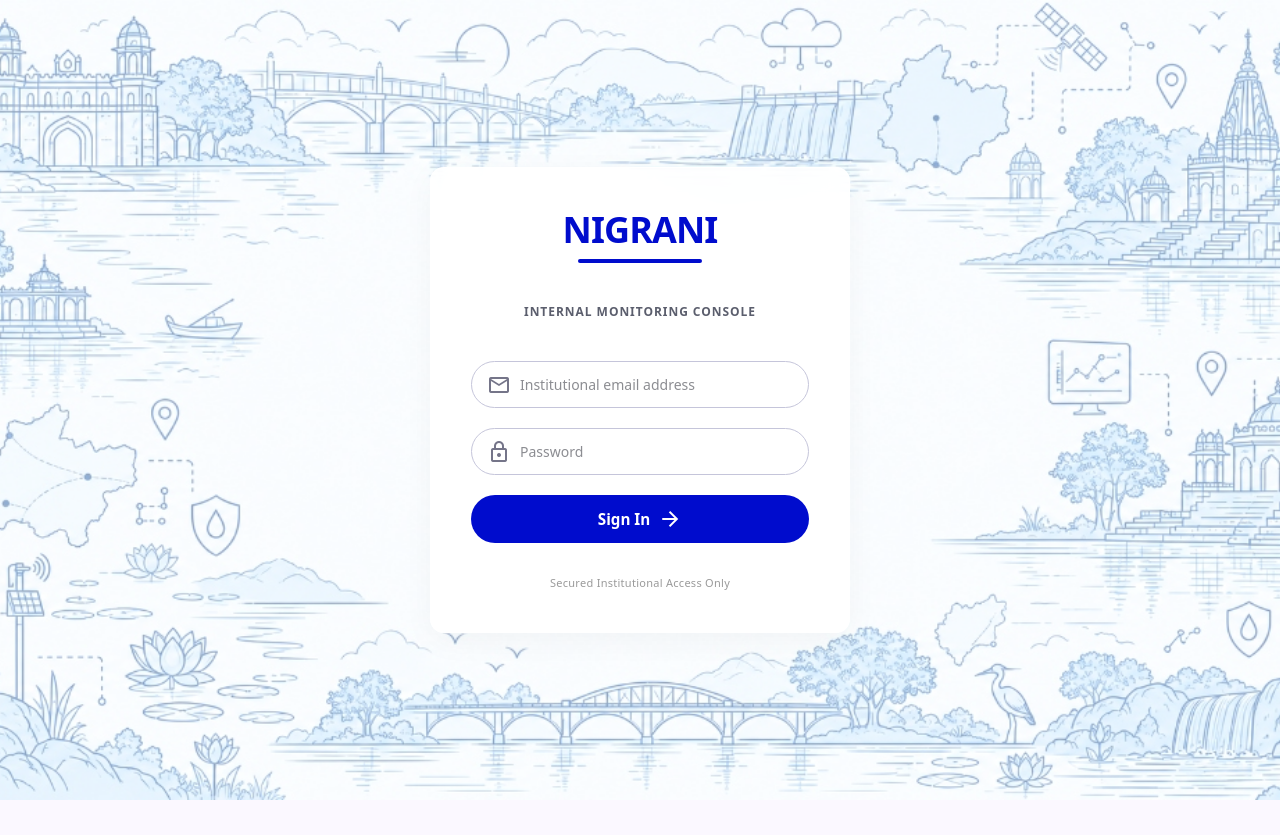
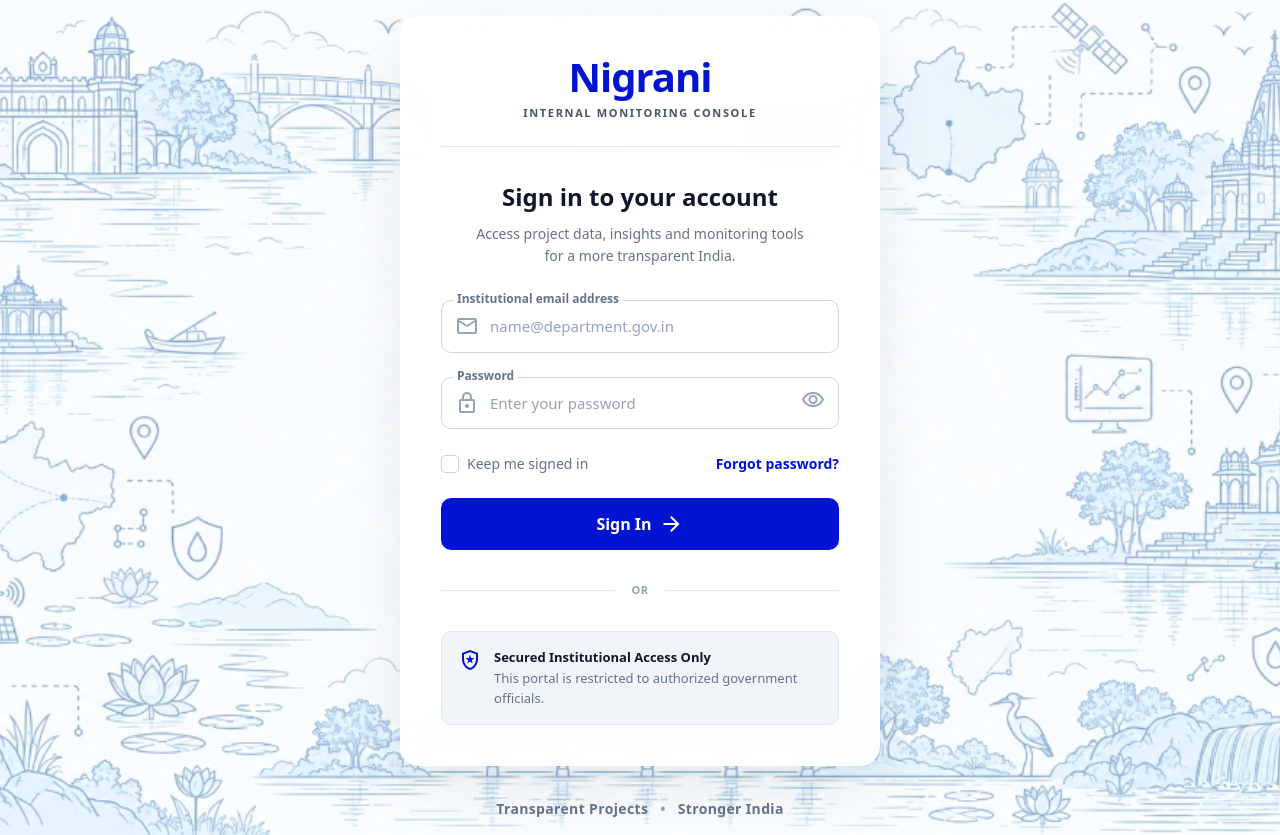
Before and after one commit to CoderArceus/Nigrani, a Next.js app in the folder Nigrani/: page /login in a window 1280 px wide. Before the commit the page ends 800 px from the top, so only its background shows below. Built offline with nearby package versions, Linux system fonts and the light colour scheme.

Commit message:
Frontend: Redesign login box to match the new mockup

```diff
--- a/Nigrani/src/app/login/page.tsx
+++ b/Nigrani/src/app/login/page.tsx
@@ -1,16 +1,14 @@
 "use client";
 
-import { AccentRule } from "@/components/ui";
 import { useRouter } from "next/navigation";
-import { FormEvent } from "react";
+import { FormEvent, useState } from "react";
 
 export default function LoginPage() {
   const router = useRouter();
+  const [showPassword, setShowPassword] = useState(false);
 
   const handleLogin = (e: FormEvent) => {
     e.preventDefault();
-    // Simulate authentication and role-based redirect
-    // Navigating the Officer to the overview dashboard by default
     router.push("/dashboard");
   };
 
@@ -27,46 +25,94 @@ export default function LoginPage() {
       {/* Light overlay to ensure form readability if needed, without blurring the beautiful background */}
       <div className="absolute inset-0 bg-white/40"></div>
 
-      <div className="relative bg-white/90 backdrop-blur-md border-[1.5px] border-white/60 rounded-[14px] p-10 w-full max-w-[420px] flex flex-col items-center shadow-[0_8px_32px_rgba(0,0,0,0.04)]">
+      <div className="relative z-10 w-full max-w-[480px] flex flex-col items-center">
+        <div className="bg-white/95 backdrop-blur-xl border border-white/60 rounded-[20px] p-10 w-full flex flex-col items-center shadow-[0_20px_60px_rgba(0,0,0,0.08)]">
           {/* Wordmark */}
-        <div className="mb-10 text-center flex flex-col items-center">
-          <h1 className="font-display text-[36px] font-bold text-primary tracking-tight leading-[1.2]">
-            NIGRANI
+          <div className="text-center flex flex-col items-center w-full">
+            <h1 className="font-display text-[40px] font-bold text-[#0014D1] tracking-tight leading-none mb-2">
+              Nigrani
             </h1>
-          <div className="h-[4px] bg-primary rounded-full w-[80%] mt-2" />
-        </div>
-        <p className="font-display text-[12px] text-secondary uppercase tracking-[0.08em] font-semibold mb-10">
+            <p className="font-display text-[11px] text-[#475569] uppercase tracking-[0.15em] font-bold mb-6">
               Internal Monitoring Console
             </p>
+            <div className="h-[1px] bg-[#E2E8F0] w-full mb-8" />
+          </div>
+
+          <div className="text-center w-full mb-8">
+            <h2 className="text-[24px] font-bold text-[#0F172A] mb-2">
+              Sign in to your account
+            </h2>
+            <p className="text-[14px] text-[#64748B] leading-relaxed max-w-[340px] mx-auto">
+              Access project data, insights and monitoring tools for a more transparent India.
+            </p>
+          </div>
 
           {/* Form */}
-        <form className="w-full space-y-5" onSubmit={handleLogin}>
+          <form className="w-full space-y-6" onSubmit={handleLogin}>
+
+            {/* Email Input with floating label style */}
             <div className="relative">
-            <span className="material-symbols-outlined absolute left-4 top-1/2 -translate-y-1/2 text-outline text-[20px]">
+              <label className="absolute -top-2.5 left-3 bg-white px-1 text-[12px] font-semibold text-[#64748B] z-10">
+                Institutional email address
+              </label>
+              <div className="relative">
+                <span className="material-symbols-outlined absolute left-3.5 top-1/2 -translate-y-1/2 text-[#94A3B8] text-[22px]">
                   mail
                 </span>
                 <input
                   type="email"
-              placeholder="Institutional email address"
-              className="w-full bg-surface-container-lowest border border-outline-variant rounded-full py-3 pl-12 pr-4 font-sans text-[14px] text-on-surface focus:border-primary focus:ring-1 focus:ring-primary outline-none transition-colors"
+                  placeholder="name@department.gov.in"
+                  className="w-full bg-transparent border border-[#CBD5E1] rounded-[10px] py-3.5 pl-12 pr-4 font-sans text-[15px] text-[#1E293B] placeholder:text-[#94A3B8] focus:border-[#0014D1] focus:ring-1 focus:ring-[#0014D1] outline-none transition-colors"
                   required
                 />
               </div>
+            </div>
+
+            {/* Password Input with floating label style */}
             <div className="relative">
-            <span className="material-symbols-outlined absolute left-4 top-1/2 -translate-y-1/2 text-outline text-[20px]">
+              <label className="absolute -top-2.5 left-3 bg-white px-1 text-[12px] font-semibold text-[#64748B] z-10">
+                Password
+              </label>
+              <div className="relative">
+                <span className="material-symbols-outlined absolute left-3.5 top-1/2 -translate-y-1/2 text-[#94A3B8] text-[22px]">
                   lock
                 </span>
                 <input
-              type="password"
-              placeholder="Password"
-              className="w-full bg-surface-container-lowest border border-outline-variant rounded-full py-3 pl-12 pr-4 font-sans text-[14px] text-on-surface focus:border-primary focus:ring-1 focus:ring-primary outline-none transition-colors"
+                  type={showPassword ? "text" : "password"}
+                  placeholder="Enter your password"
+                  className="w-full bg-transparent border border-[#CBD5E1] rounded-[10px] py-3.5 pl-12 pr-12 font-sans text-[15px] text-[#1E293B] placeholder:text-[#94A3B8] focus:border-[#0014D1] focus:ring-1 focus:ring-[#0014D1] outline-none transition-colors"
                   required
                 />
+                <button
+                  type="button"
+                  onClick={() => setShowPassword(!showPassword)}
+                  className="absolute right-3.5 top-1/2 -translate-y-1/2 text-[#94A3B8] hover:text-[#475569] transition-colors"
+                >
+                  <span className="material-symbols-outlined text-[20px]">
+                    {showPassword ? "visibility_off" : "visibility"}
+                  </span>
+                </button>
+              </div>
+            </div>
+
+            <div className="flex items-center justify-between mt-2">
+              <label className="flex items-center gap-2 cursor-pointer group">
+                <div className="relative flex items-center justify-center">
+                  <input type="checkbox" className="peer appearance-none w-[18px] h-[18px] border-[1.5px] border-[#CBD5E1] rounded-[4px] checked:bg-[#0014D1] checked:border-[#0014D1] transition-colors cursor-pointer" />
+                  <span className="material-symbols-outlined absolute text-white text-[14px] opacity-0 peer-checked:opacity-100 pointer-events-none">
+                    check
+                  </span>
+                </div>
+                <span className="text-[14px] font-medium text-[#64748B] group-hover:text-[#475569] transition-colors">Keep me signed in</span>
+              </label>
+              <a href="#" className="text-[14px] font-semibold text-[#0014D1] hover:underline">
+                Forgot password?
+              </a>
             </div>
 
             <button
               type="submit"
-            className="w-full bg-primary text-on-primary rounded-full py-3 px-6 font-sans text-[15.2px] font-semibold hover:shadow-[0_8px_24px_rgba(30,43,250,0.25)] hover:-translate-y-[1px] transition-all duration-200 flex items-center justify-center gap-2 mt-3"
+              className="w-full bg-[#0014D1] text-white rounded-[10px] py-3.5 px-6 font-sans text-[16px] font-semibold hover:bg-[#000EB3] hover:shadow-[0_8px_24px_rgba(0,20,209,0.25)] hover:-translate-y-[1px] transition-all duration-200 flex items-center justify-center gap-2 mt-4"
             >
               Sign In
               <span className="material-symbols-outlined text-[20px]">
@@ -75,10 +121,29 @@ export default function LoginPage() {
             </button>
           </form>
 
-        {/* Footer */}
-        <p className="mt-8 font-sans text-[11px] text-text-light text-center tracking-wide">
-          Secured Institutional Access Only
-        </p>
+          {/* Divider */}
+          <div className="flex items-center w-full my-8">
+            <div className="flex-1 h-[1px] bg-[#E2E8F0]"></div>
+            <span className="px-4 text-[11px] font-bold text-[#94A3B8] uppercase tracking-wider">OR</span>
+            <div className="flex-1 h-[1px] bg-[#E2E8F0]"></div>
+          </div>
+
+          {/* Info Box */}
+          <div className="w-full bg-[#F1F5F9] border border-[#E2E8F0] rounded-[10px] p-4 flex items-start gap-3">
+            <span className="material-symbols-outlined text-[#0014D1] text-[24px]">
+              local_police
+            </span>
+            <div className="flex flex-col gap-0.5">
+              <span className="text-[13px] font-bold text-[#0F172A]">Secured Institutional Access Only</span>
+              <span className="text-[13px] text-[#64748B]">This portal is restricted to authorized government officials.</span>
+            </div>
+          </div>
+        </div>
+
+        {/* Footer text */}
+        <div className="mt-8 text-[14px] font-bold text-[#64748B] tracking-wide">
+          Transparent Projects <span className="mx-2 text-[#94A3B8]">•</span> Stronger India
+        </div>
       </div>
     </div>
   );
```
Lines whose indentation alone changed are shown as unchanged.
